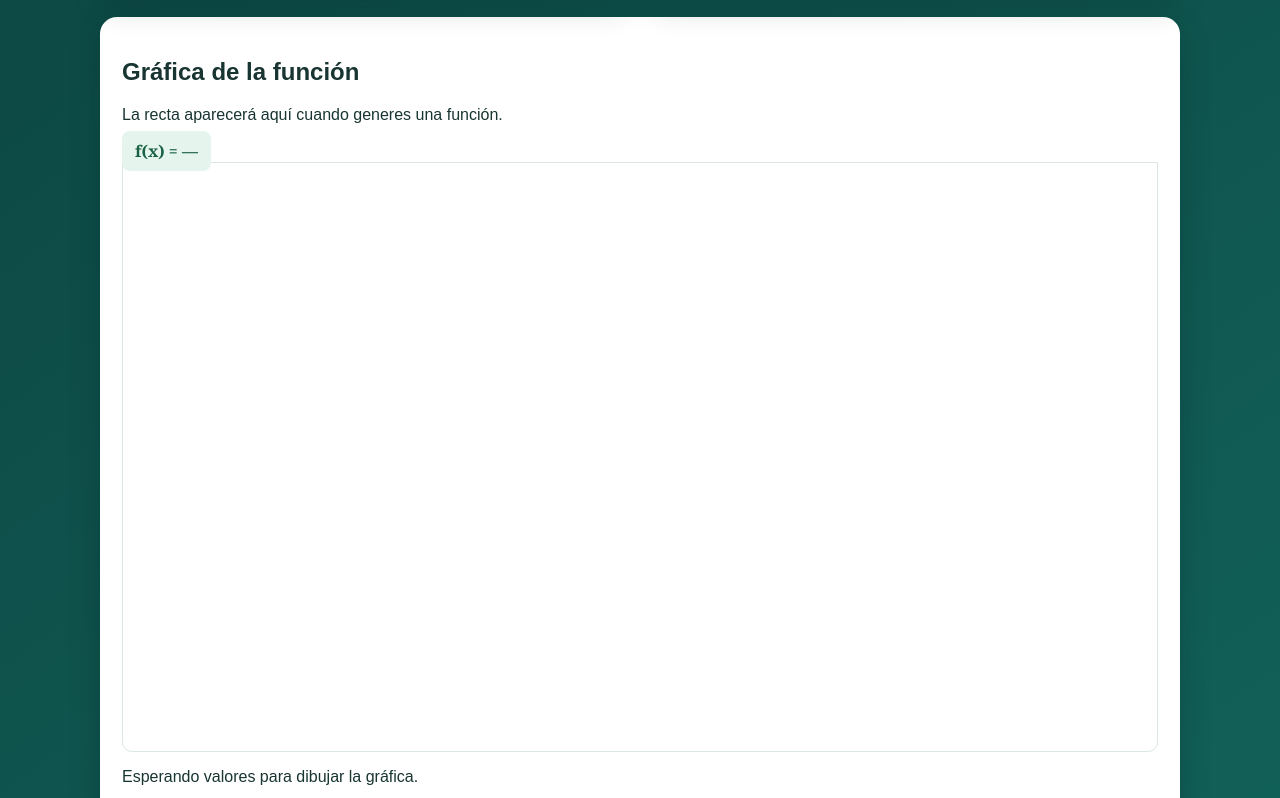
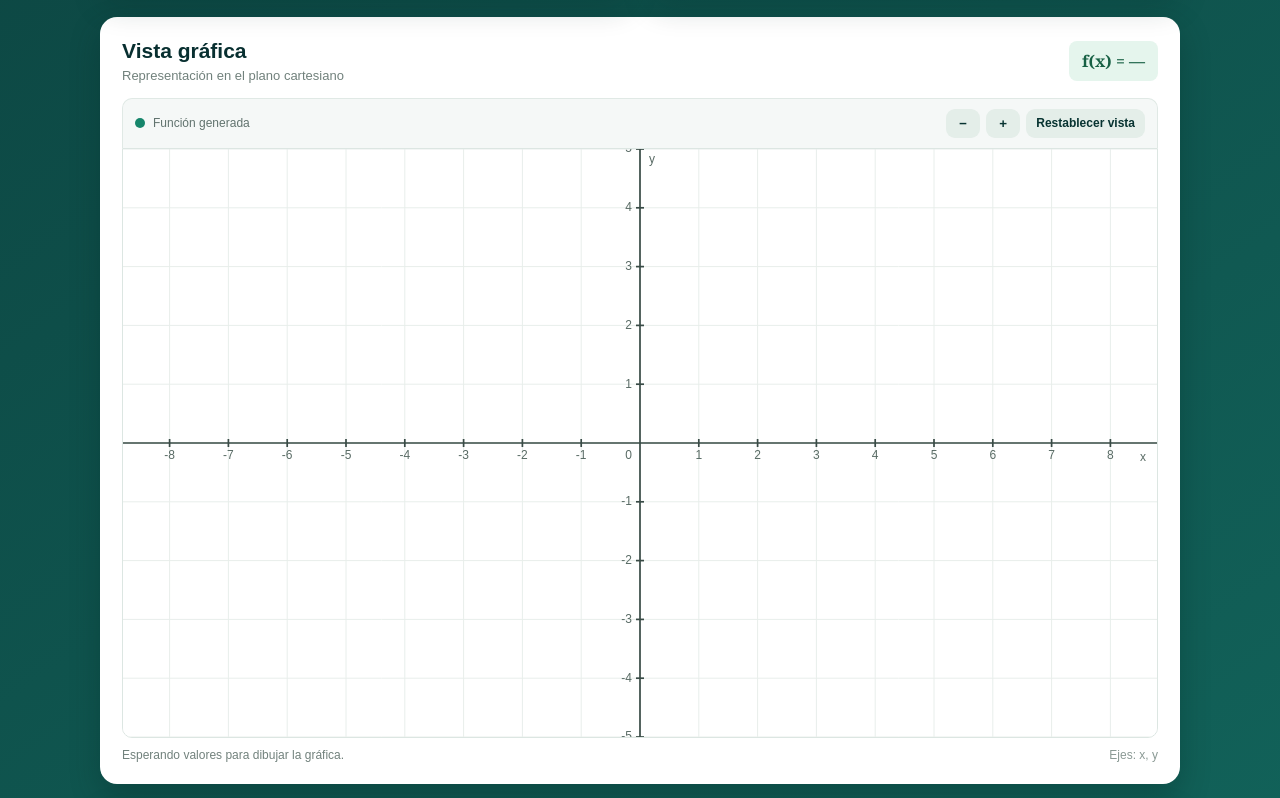
Before and after one commit to Miauzzxo/matem-ticas-pagina, a plain HTML site: page index.html in a window 1280 px wide. Shown: the part 822-1620 px from the top of the page. Drawn offline with Linux system fonts and the light colour scheme.

Commit message:
Refactor HTML structure and improve readability

```diff
--- a/index.html
+++ b/index.html
@@ -1,4 +1,3 @@
-
 <!DOCTYPE html>
 <html lang="es">
 <head>
@@ -16,8 +15,8 @@
       <p>Genera dos coeficientes y descubre qué tipo de función se forma.</p>
     </header>
 
-    <section class="panel-generador" aria-labelledby="titulo-generador">
-      <h2 id="titulo-generador">Generador de coeficientes</h2>
+    <section class="panel-generador">
+      <h2>Generador de coeficientes</h2>
       <div class="coeficientes">
         <div class="coeficiente">
           <span class="letra">b</span>
@@ -50,7 +49,6 @@
           <li>Si b es positivo, es creciente; si b es negativo, es decreciente.</li>
         </ul>
       </article>
-
       <article class="tarjeta" id="tarjeta-afin">
         <div class="tarjeta-cabecera">
           <h2>Función afín</h2>
@@ -66,16 +64,31 @@
       </article>
     </section>
 
-
     <section class="panel-grafica">
-      <div class="grafica-titulo">
-        <div><h2>Gráfica de la función</h2><p>La recta aparecerá aquí cuando generes una función.</p></div>
+      <div class="grafica-cabecera">
+        <div>
+          <h2>Vista gráfica</h2>
+          <p>Representación en el plano cartesiano</p>
+        </div>
         <span id="expresion-grafica" class="expresion-grafica">f(x) = —</span>
       </div>
+
+      <div class="barra-herramientas">
+        <span class="herramienta-info"> <span class="punto-color"></span> Función generada</span>
+        <div class="controles-zoom">
+          <button type="button" id="zoom-menos" aria-label="Alejar">−</button>
+          <button type="button" id="zoom-mas" aria-label="Acercar">+</button>
+          <button type="button" id="zoom-reset">Restablecer vista</button>
+        </div>
+      </div>
+
       <div class="lienzo-contenedor">
         <canvas id="plano-cartesiano" aria-label="Plano cartesiano con la gráfica de la función generada"></canvas>
       </div>
-      <p class="ayuda-grafica" id="ayuda-grafica">Esperando valores para dibujar la gráfica.</p>
+      <div class="grafica-pie">
+        <span id="ayuda-grafica">Esperando valores para dibujar la gráfica.</span>
+        <span class="coordenadas">Ejes: x, y</span>
+      </div>
     </section>
 
     <section class="panel-extra">
```
